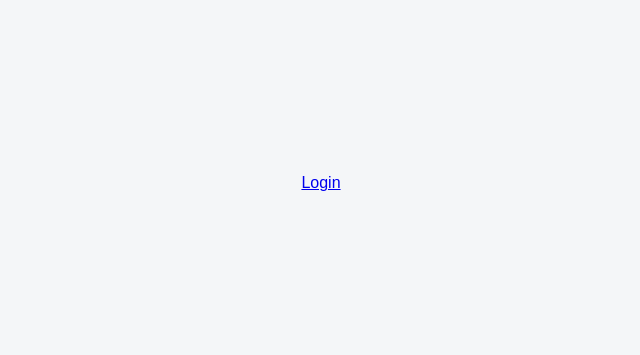
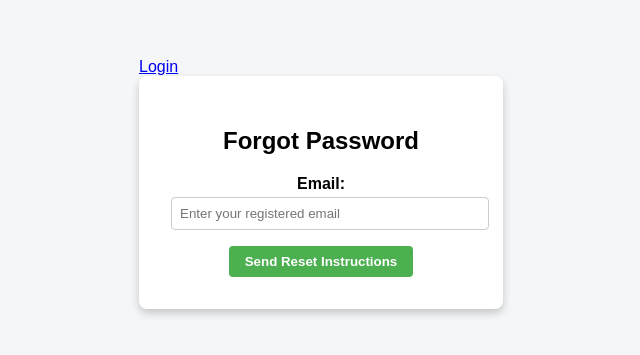
Before and after one commit to Akkireddy8/ChargerLocator-Windows, a React (Create React App) app: page /forgot-password in a window 1280 px wide. Before the commit this address had no page. Shown: the part 217-572 px from the top of the page, without its empty margins (319-959 px from the left). Built offline with nearby package versions, Linux system fonts and the light colour scheme.

Commit message:
Added forgot-password page in front-end
Added forgot-password page in front-end

```diff
--- a/src/App.js
+++ b/src/App.js
@@ -3,6 +3,7 @@ import { BrowserRouter as Router, Routes, Route, Link } from 'react-router-dom';
 import Login from './components/Login';
 import Register from './components/Register';
 import Home from './components/Home';
+import ForgotPassword from './components/forgot-password';
 import './front_styles.css';
 
 function App() {
@@ -15,6 +16,7 @@ function App() {
               <Route path="/" element={<Login />} />
               <Route path="/login" element={<Login />} />
               <Route path="/register" element={<Register />} />
+              <Route path="/forgot-password" element={<ForgotPassword />} />
           </Routes>
       </Router>
   );
--- a/src/components/Login.js
+++ b/src/components/Login.js
@@ -10,14 +10,12 @@ function Login() {
     const navigate = useNavigate();
 
     const validateInputs = () => {
-        // Check for valid email
         const emailRegex = /^[^\s@]+@[^\s@]+\.[^\s@]+$/;
         if (!emailRegex.test(email)) {
             setValidationError('Please enter a valid email address.');
             return false;
         }
 
-        // Check for valid password
         const passwordRegex = /^(?=.*[A-Z])(?=.*[a-z])(?=.*[0-9])(?=.*[@$!%*?&])[A-Za-z\d@$!%*?&]{8,}$/;
         if (!passwordRegex.test(password)) {
             setValidationError(
@@ -26,7 +24,7 @@ function Login() {
             return false;
         }
 
-        setValidationError(''); // Clear validation error if all checks pass
+        setValidationError('');
         return true;
     };
 
@@ -34,14 +32,12 @@ function Login() {
         e.preventDefault();
 
         if (!validateInputs()) {
-            return; // Stop submission if validation fails
+            return;
         }
 
         try {
             const response = await axios.post('http://localhost:5000/api/auth/login', { email, password });
-            // Store the JWT token
             localStorage.setItem('token', response.data.token);
-            // Redirect to the home page or dashboard after login
             navigate('/');
         } catch (error) {
             setError('Invalid email or password');
@@ -53,7 +49,7 @@ function Login() {
         <div className="form-container">
             <h2>Login</h2>
             {error && <p style={{ color: 'red' }}>{error}</p>}
-            {validationError && <p style={{ color: 'orange' }}>{validationError}</p>} {/* Validation error */}
+            {validationError && <p style={{ color: 'orange' }}>{validationError}</p>}
             <form onSubmit={handleLogin} className="form">
                 <label>Email:</label>
                 <input
@@ -74,6 +70,9 @@ function Login() {
                 <button type="submit" className="form-button">Login</button>
             </form>
             <p>
+                <Link to="/forgot-password">Forgot Password?</Link>
+            </p>
+            <p>
                 If you're a new user, register here: <Link to="/register">Register</Link>
             </p>
         </div>
--- /dev/null
+++ b/src/components/forgot-password.js
@@ -0,0 +1,32 @@
+import React, { useState } from 'react';
+
+function ForgotPassword() {
+    const [email, setEmail] = useState('');
+    const [message, setMessage] = useState('');
+
+    const handleForgotPassword = (e) => {
+        e.preventDefault();
+        // Simulate a password reset email being sent
+        setMessage(`Password reset instructions sent to ${email}.`);
+    };
+
+    return (
+        <div className="form-container">
+            <h2>Forgot Password</h2>
+            {message && <p style={{ color: 'green' }}>{message}</p>}
+            <form onSubmit={handleForgotPassword} className="form">
+                <label>Email:</label>
+                <input
+                    type="email"
+                    value={email}
+                    onChange={(e) => setEmail(e.target.value)}
+                    placeholder="Enter your registered email"
+                    required
+                />
+                <button type="submit" className="form-button">Send Reset Instructions</button>
+            </form>
+        </div>
+    );
+}
+
+export default ForgotPassword;
```
